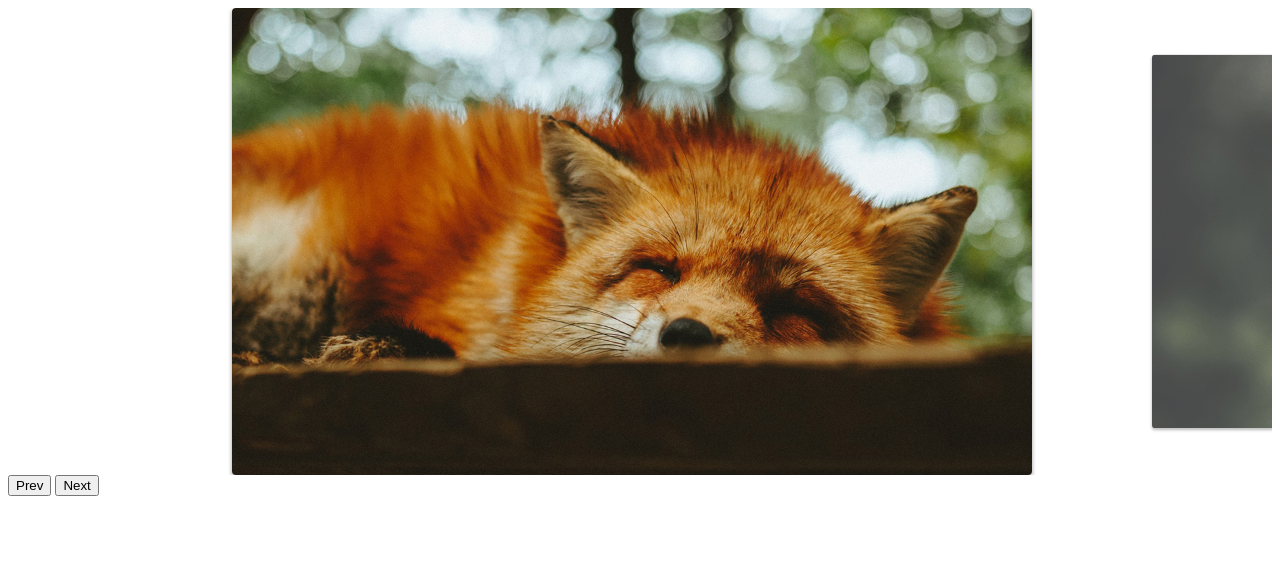
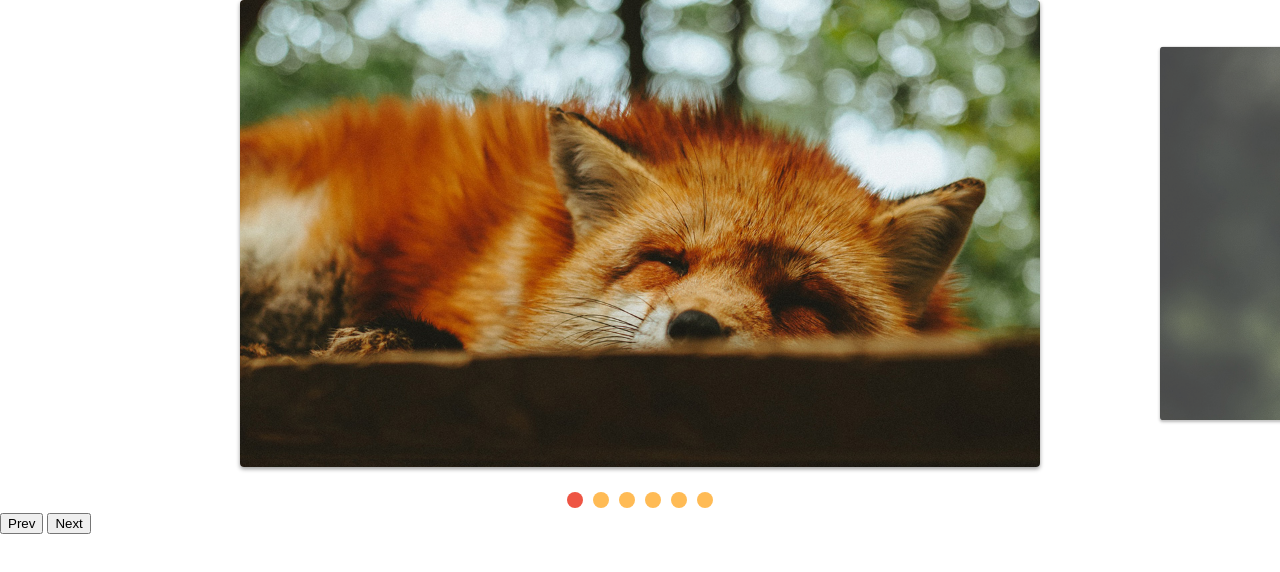
Before and after one commit to rochamaatheus/animais-slide, a plain HTML site: page index.html in a window 1280 px wide. Drawn offline with Linux system fonts and the light colour scheme.

Commit message:
Adicionada Paginação por Slide

```diff
--- a/css/style.css
+++ b/css/style.css
@@ -1,5 +1,5 @@
 body {
-  margin: 0,
+  margin: 0;
 }
 ul {
   padding: 0;
@@ -28,12 +28,31 @@ img {
   margin: 0 20px;
   overflow: hidden;
   border-radius: 4px;
-  box-shadow: 0 2px 4px rgba(0, 0, 0, .4);
-  opacity: .8;
-  transform: scale(.8);
-  transition: .3s;
+  box-shadow: 0 2px 4px rgba(0, 0, 0, 0.4);
+  opacity: 0.8;
+  transform: scale(0.8);
+  transition: 0.3s;
 }
 .slide li.ativo {
   opacity: 1;
   transform: scale(1);
 }
+[data-control='slide'] {
+  display: flex;
+  justify-content: center;
+  margin-top: 20px;
+}
+[data-control='slide'] li a {
+  display: block;
+  width: 1rem;
+  height: 1rem;
+  background: #fb5;
+  border-radius: 50%;
+  overflow: hidden;
+  text-indent: -999px;
+  margin: 5px;
+}
+[data-control='slide'] li.ativo a,
+[data-control='slide'] li a:hover {
+  background: #e54;
+}
--- a/js/script.js
+++ b/js/script.js
@@ -3,3 +3,4 @@
 const slide = new SlideNav('.slide', '.wrapper', 'ativo');
 slide.init();
 slide.addArrow('.prev', '.next')
+slide.addControl();
--- a/js/slide.js
+++ b/js/slide.js
@@ -6,6 +6,7 @@ export class Slide {
     this.wrapper = document.querySelector(wrapper);
     this.activeClass = activeClass;
     this.dist = { finalPosition: 0, startX: 0, movement: 0 };
+    this.changeEvent = new Event('changeEvent');
   }
 
   onStart(event) {
@@ -99,10 +100,13 @@ export class Slide {
     this.slidesIndexNav(index);
     this.dist.finalPosition = activeSlide.position;
     this.changeActiveClass();
+    this.wrapper.dispatchEvent(this.changeEvent);
   }
 
   changeActiveClass() {
-    this.slideArray.forEach(item => item.element.classList.remove(this.activeClass));
+    this.slideArray.forEach((item) =>
+      item.element.classList.remove(this.activeClass)
+    );
     this.slideArray[this.index.active].element.classList.add(this.activeClass);
   }
 
@@ -121,8 +125,8 @@ export class Slide {
   onResize() {
     setTimeout(() => {
       this.slidesConfig();
-      this.changeSlide(this.index.active)
-    }, 500)
+      this.changeSlide(this.index.active);
+    }, 500);
   }
 
   addResizeEvent() {
@@ -144,13 +148,17 @@ export class Slide {
     this.addSlideEvents();
     this.slidesConfig();
     this.addResizeEvent();
-    this.changeSlide(0)
+    this.changeSlide(0);
     return this;
   }
 }
 
 export class SlideNav extends Slide {
-  addArrow (prev, next) {
+  constructor(slide, wrapper, activeClass) {
+    super(slide, wrapper, activeClass);
+    this.bindControlEvents();
+  }
+  addArrow(prev, next) {
     this.prevElement = document.querySelector(prev);
     this.nextElement = document.querySelector(next);
     this.addArrowEvent();
@@ -160,4 +168,42 @@ export class SlideNav extends Slide {
     this.prevElement.addEventListener('click', this.activePrevSlide);
     this.nextElement.addEventListener('click', this.activeNextSlide);
   }
+
+  createControl() {
+    const control = document.createElement('ul');
+    control.dataset.control = 'slide';
+    this.slideArray.forEach((item, index) => {
+      control.innerHTML += `<li><a href="#slide${index + 1}">${
+        index + 1
+      }</a></li>`;
+    });
+    this.wrapper.appendChild(control);
+    return control;
+  }
+
+  eventControl(item, index) {
+    item.addEventListener('click', (event) => {
+      event.preventDefault();
+      this.changeSlide(index);
+    });
+    this.wrapper.addEventListener('changeEvent', this.activeControlItem);
+  }
+
+  activeControlItem() {
+    this.controlArray.forEach(item => item.classList.remove(this.activeClass));
+    this.controlArray[this.index.active].classList.add(this.activeClass);
+  }
+
+  addControl(customControl) {
+    this.control =
+      document.querySelector(customControl) || this.createControl();
+    this.controlArray = [...this.control.children];
+    this.activeControlItem();
+    this.controlArray.forEach(this.eventControl);
+  }
+
+  bindControlEvents() {
+    this.eventControl = this.eventControl.bind(this);
+    this.activeControlItem = this.activeControlItem.bind(this);
+  }
 }
```
